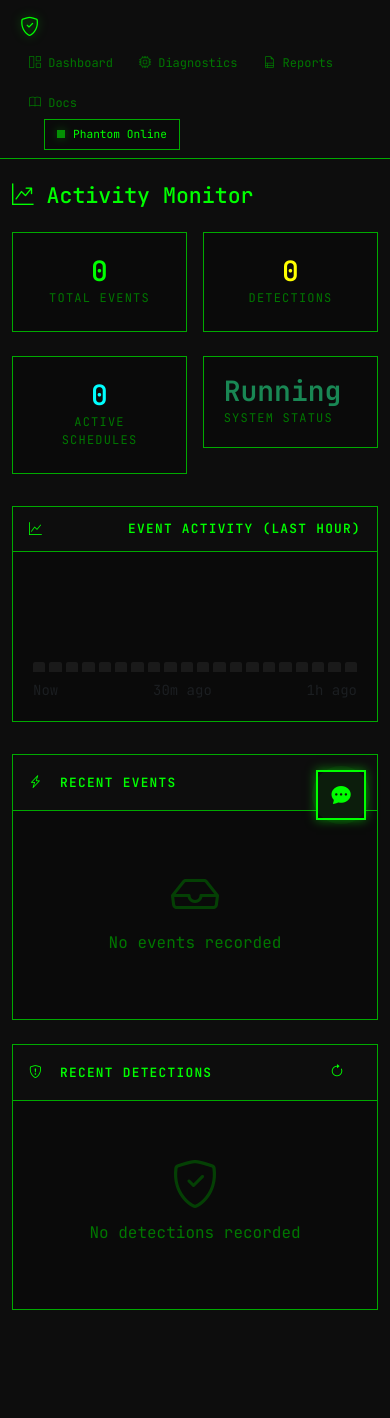
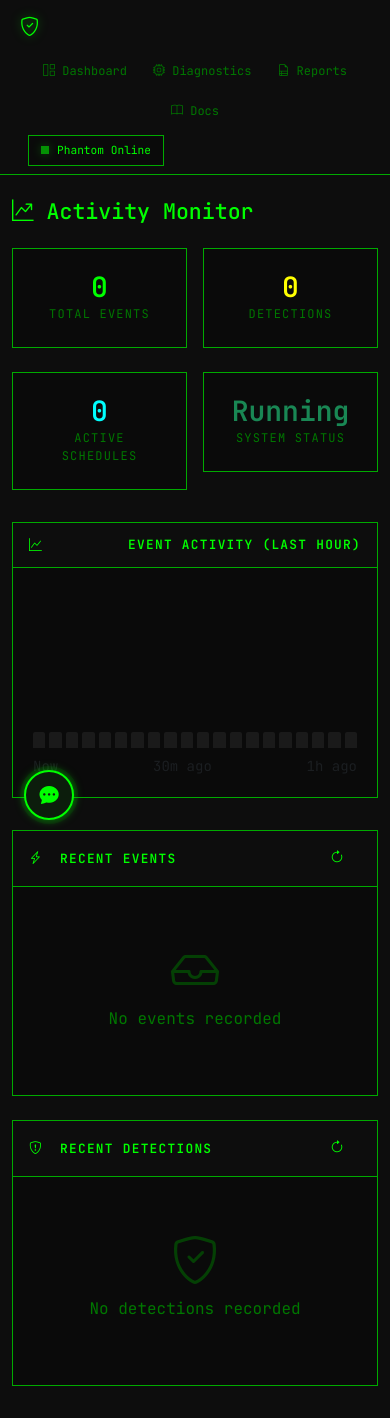
Before and after one commit to prrathnayake/Phantom, a Flask app: page /monitor in a window 390 px wide. Before the commit the page ends 1310 px from the top, so only its background shows below. Run offline with Flask 3, Linux system fonts and the light colour scheme; data that the repository does not hold is empty.

Commit message:
Fix dashboard layout overlap and improve responsive UX across all templates

```diff
--- a/apps/web/templates/base.html
+++ b/apps/web/templates/base.html
@@ -101,6 +101,11 @@
             z-index: 1000;
         }
 
+        .navbar .container-fluid {
+            flex-wrap: wrap;
+            gap: 0.5rem;
+        }
+
         .navbar-brand {
             font-weight: 600;
             font-size: 1rem;
@@ -126,6 +131,8 @@
 
         .nav-pills {
             gap: 0.5rem;
+            flex-wrap: wrap;
+            justify-content: center;
         }
 
         .nav-pills .nav-link:hover {
@@ -451,13 +458,12 @@
         }
 
         .chat-widget-btn {
-            position: fixed;
-            bottom: 1.5rem;
-            right: 1.5rem;
+            position: relative;
             width: 50px;
             height: 50px;
             background: var(--bg-dark);
             border: 2px solid var(--accent);
+            border-radius: 50%;
             cursor: pointer;
             display: flex;
             align-items: center;
@@ -466,6 +472,7 @@
             color: var(--accent);
             box-shadow: var(--terminal-glow);
             z-index: 9999;
+            flex-shrink: 0;
         }
 
         .chat-widget-btn .notification-badge {
@@ -542,7 +549,7 @@
         .chat-widget-popup {
             position: fixed;
             bottom: 5.5rem;
-            right: 1.5rem;
+            left: 1.5rem;
             width: 380px;
             height: 500px;
             background: var(--bg-card);
@@ -564,7 +571,7 @@
             width: calc(100vw - 2rem);
             height: calc(100vh - 6rem);
             bottom: 1rem;
-            right: 1rem;
+            left: 1rem;
         }
 
         @keyframes chatSlideUp {
@@ -1098,7 +1105,7 @@
             }
             .chat-widget-popup {
                 width: calc(100vw - 1rem);
-                right: 0.5rem;
+                left: 0.5rem;
                 bottom: 4rem;
             }
             .timer-widget {
@@ -1343,14 +1350,14 @@
                 </li>
             </ul>
 
-            <div class="status-badge ms-4">
+            <div class="status-badge ms-2 ms-lg-4">
                 <span class="status-dot online" id="globalStatus"></span>
                 <span id="statusText">Phantom Online</span>
             </div>
         </div>
     </nav>
 
-    <div class="container-fluid py-4">
+    <div class="container-fluid py-4" style="padding-bottom: 6rem;">
         {% block content %}{% endblock %}
     </div>
 
--- a/apps/web/templates/monitor.html
+++ b/apps/web/templates/monitor.html
@@ -33,14 +33,9 @@
         </div>
     </div>
     <div class="col-6 col-md-3">
-        <div class="card">
-            <div class="card-body d-flex align-items-center justify-content-center gap-3">
-                <div>
-                    <div class="stat-value text-success" id="systemStatus">Running</div>
-                    <div class="stat-label">System Status</div>
-                </div>
-                <div class="status-dot online" style="width: 12px; height: 12px;"></div>
-            </div>
+        <div class="card stat-card green">
+            <div class="stat-value text-success" id="systemStatus">Running</div>
+            <div class="stat-label">System Status</div>
         </div>
     </div>
 </div>
@@ -54,7 +49,7 @@
                 Event Activity (Last Hour)
             </div>
             <div class="card-body">
-                <div class="d-flex align-items-end gap-1" id="activityGraph" style="height: 100px;">
+                <div class="d-flex align-items-end gap-1" id="activityGraph" style="height: 160px;">
                     <!-- Populated by JS -->
                 </div>
                 <div class="d-flex justify-content-between mt-2 text-muted small">
@@ -119,8 +114,8 @@
     fetch('/api/activity?count=50')
         .then(r => r.json())
         .then(data => {
-            document.getElementById('totalEvents').textContent = data.events.length;
-            document.getElementById('totalDetections').textContent = data.detections.length;
+            document.getElementById('totalEvents').textContent = data.events?.length || 0;
+            document.getElementById('totalDetections').textContent = data.detections?.length || 0;
 
             const eventsDiv = document.getElementById('eventsList');
             if (data.events && data.events.length > 0) {
@@ -132,6 +127,8 @@
                         <span class="text-light">${JSON.stringify(e.data).substring(0, 60)}...</span>
                     </div>`;
                 }).join('');
+            } else {
+                eventsDiv.innerHTML = '<div class="empty-state"><i class="bi bi-inbox"></i><p>No events recorded</p></div>';
             }
 
             const detectionsDiv = document.getElementById('detectionsList');
@@ -143,12 +140,18 @@
                         <span class="text-light">${d.description || ''}</span>
                     </div>`;
                 }).join('');
+            } else {
+                detectionsDiv.innerHTML = '<div class="empty-state"><i class="bi bi-shield-check"></i><p>No detections recorded</p></div>';
             }
 
             activityHistory = data.events || [];
             updateActivityGraph();
         })
-        .catch(err => console.error('Activity load error:', err));
+        .catch(err => {
+            console.error('Activity load error:', err);
+            document.getElementById('eventsList').innerHTML = '<div class="empty-state"><i class="bi bi-wifi-off"></i><p>Failed to load events</p></div>';
+            document.getElementById('detectionsList').innerHTML = '<div class="empty-state"><i class="bi bi-wifi-off"></i><p>Failed to load detections</p></div>';
+        });
 }
 
 function updateActivityGraph() {
```
Also changed, not shown: apps/web/templates/alerts.html (+13 -10 lines), apps/web/templates/approvals.html (+14 -10 lines), apps/web/templates/docs.html (+12 -0 lines), apps/web/templates/index.html (+24 -22 lines), apps/web/templates/reports.html (+6 -7 lines).
